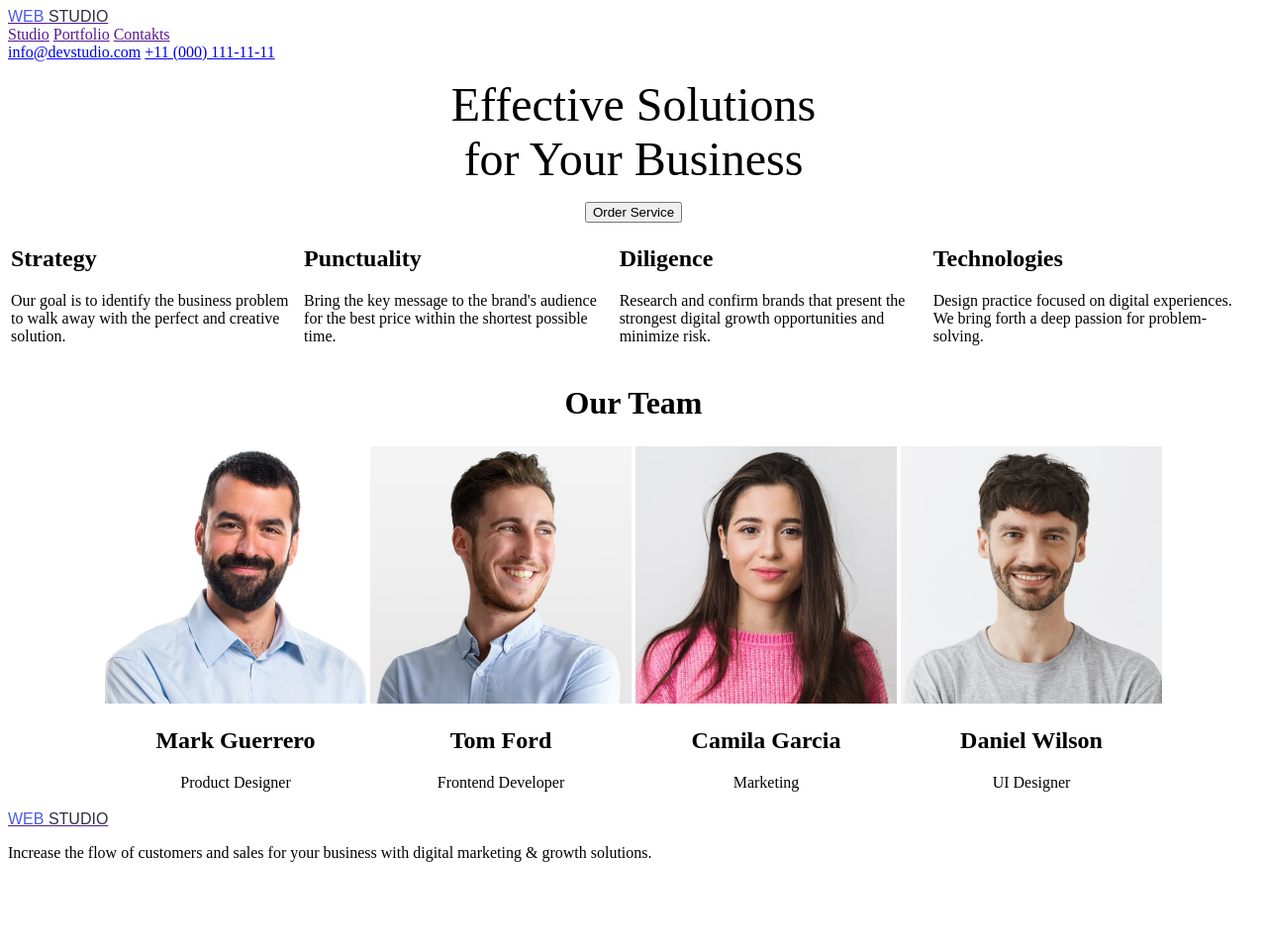
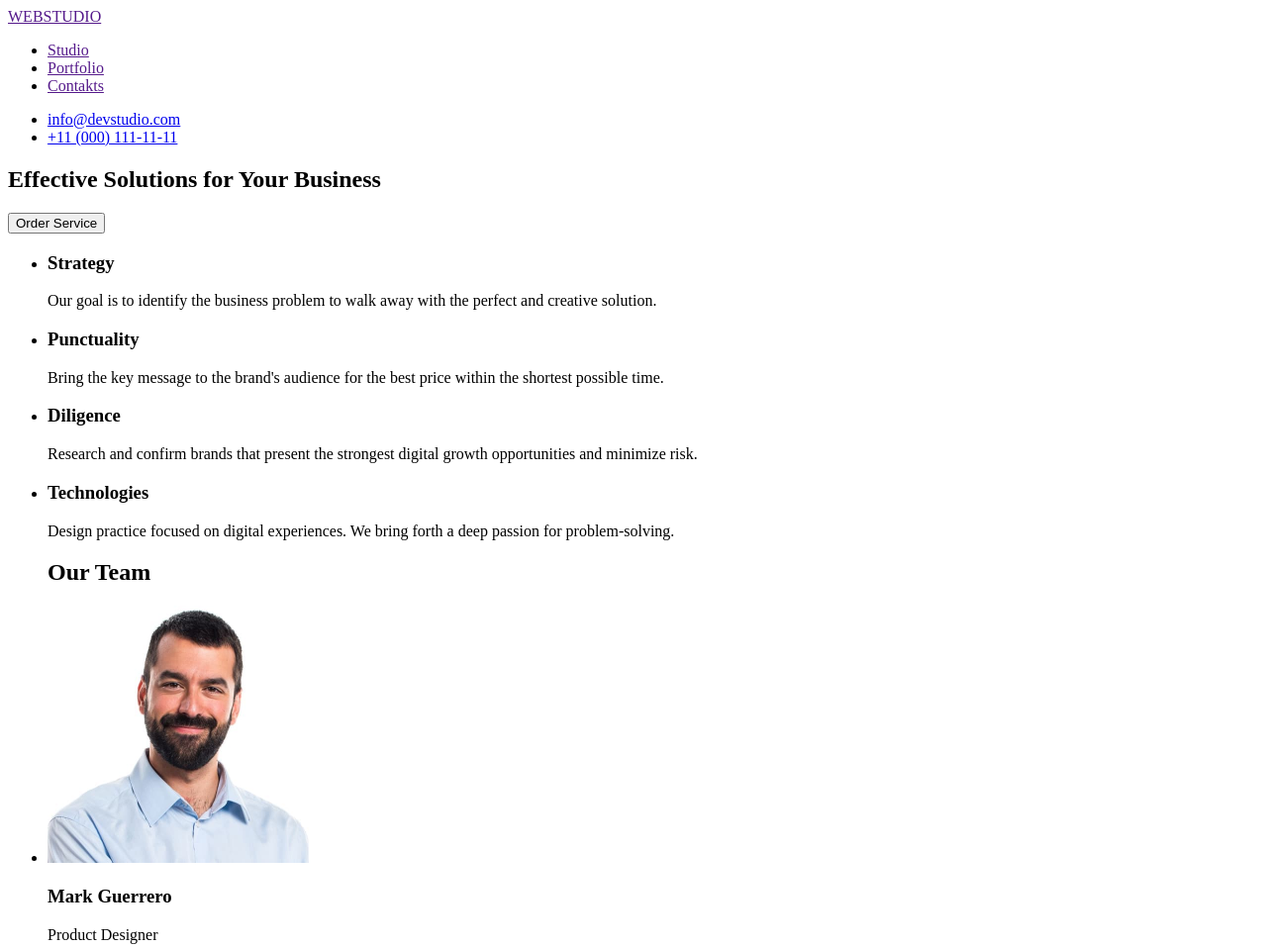
Before and after one commit to IchHeiseOlha/goit-markup-hw-01, a plain HTML site: page index.html in a window 1280 px wide. Shown: the top 958 px of the page at 99% size. Before the commit the page ends 887 px from the top, so only its background shows below. Drawn offline with Linux system fonts and the light colour scheme.

Commit message:
finishversin1

```diff
--- a/index.html
+++ b/index.html
@@ -7,111 +7,81 @@
 </head>
 <body>
     <header>
-        <!--<img src="images/logo.png"
-            alt="WebStudio Logo"/>
-        -->
-        <div>
-            <a href="">
-                <font color="#4D5AE5" face="Raleway, arial">
-                     WEB
-                </font>
-                <font color="#2E2F42" face="Raleway, arial">
-                    STUDIO
-                </font>
-            </a>
             <nav>
-                <a href="">Studio</a>
-                <a href="">Portfolio</a>
-                <a href="">Contakts</a>
+                <a href="">WEBSTUDIO</a>
+                <ul>
+                    <li><a href="">Studio</a></li>
+                    <li><a href="">Portfolio</a></li>
+                    <li><a href="">Contakts</a></li>
+                </ul>
             </nav>
             <adress>
-                <a href="mailto: info@devstudio.com">info@devstudio.com</a>
-                <a href="tel:+110001111111">+11 (000) 111-11-11</a>
+                <ul>
+                    <li><a href="mailto: info@devstudio.com">info@devstudio.com</a></li>
+                    <li><a href="tel:+110001111111">+11 (000) 111-11-11</a></li>
+                </ul>
             </adress>
-        </div>
     </header>
 
     <main>
-        <div align="center">
-            <p><font size=60>Effective Solutions<br/>
-            for Your Business</font></p>
+        <section>
+            <h1>Effective Solutions
+                for Your Business</h1>
             <button type="button">Order Service</button>
-        </div>
-
-        <div>
-            <table>
-                <tr>
-                    <td>
-                        <h2>Strategy</h2>
+        </section>
+        <section>
+            <ul>
+                <li>
+                    <h3>Strategy</h3>
                     <p>Our goal is to identify the business
                         problem to walk away with the perfect and creative solution. </p>
-                    </td>
-                    <td>
-                        <h2>Punctuality</h2>
+                </li>
+                <li>
+                    <h3>Punctuality</h3>
                     <p>Bring the key message to the brand's audience for the best price within the shortest possible time.</p>
-                    </td>
-                    <td>
-                        <h2>Diligence</h2>
+                </li>
+                <li>
+                    <h3>Diligence</h3>
                     <p>Research and confirm brands that present the strongest digital growth opportunities and minimize risk.</p>
-                    </td>
-                    <td>
-                        <h2>Technologies</h2>
+                </li>
+                <li>
+                    <h3>Technologies</h3>
                     <p>Design practice focused on digital experiences. We bring forth a deep passion for problem-solving.</p>
-                    </td>
-                </tr>
-            </table>
-        </div>
+                </li>
+            </ul>
+        </section>
+        <section>
+            <ul>
+                <h2>Our Team</h2>
+                <li>
+                    <img src="./images/card1.jpg" alt="Mark Guerrero" width="264" height="260">
+                    <h3>Mark Guerrero</h3>
+                    <p>Product Designer</p>
+                </li>
+                <li>
+                    <img src="./images/card2.jpg" alt="Tom Ford" width="264" height="260">
+                    <h3>Tom Ford</h3>
+                    <p>Frontend Developer</p>
+                </li>
+                <li>
+                    <img src="./images/card3.jpg" alt="Camila Garcia" width="264" height="260">
+                    <h3>Camila Garcia</h3>
+                    <p>Marketing</p>
+                </li>
+                <li>
+                    <img src="./images/card4.jpg" alt="Daniel Wilson" width="264" height="260">
+                    <h3>Daniel Wilson</h3>
+                    <p>UI Designer</p>
+                </li>
+            </ul>
+        </section>
 
-        <div align="center">
-            <h1 align="center">Our Team</h1>
-            <table>
-                <tr align="center">
-                    <td>
-                        <img src="images/card1.jpg" alt="Mark Guerrero" width="264"
-                        height="260"
-                        />
-                        <h2>Mark Guerrero</h2>
-                        <p>Product Designer</p>
-                    </td>
-                    <td>
-                        <img src="images/card2.jpg" alt="Tom Ford" width="264"
-                        height="260">
-                        <h2>Tom Ford</h2>
-                        <p>Frontend Developer</p>
-                    </td>
-                    <td>
-                        <img src="images/card3.jpg" alt="Camila Garcia" width="264"
-                        height="260"/>
-                        <h2>Camila Garcia</h2>
-                        <p>Marketing</p>
-                    </td>
-                    <td>
-                        <img src="images/card4.jpg" alt="Daniel Wilson" width="264"
-                        height="260"/>
-                        <h2>Daniel Wilson</h2>
-                        <p>UI Designer</p>
-                    </td>
-                </tr>
-            </table>
 
-        </div>
     </main>
 
     <footer>
-        <div>
-            <a href="">
-                <font color="#4D5AE5" face="Raleway, arial">
-                    WEB
-                </font>
-                <!---Поменять цвет шрифта на #F4F4FD после смены фона-->
-                <font color="#2E2F42" face="Raleway, arial">
-                    STUDIO
-                </font>
-            </a>
-            <div>
+        <a href="">WEBSTUDIO</a>
         <p>Increase the flow of customers and sales for your business with digital marketing & growth solutions.</p>
-            </div>
-        </div>
     </footer>
 
 </body>
```
Lines whose indentation alone changed are shown as unchanged.
